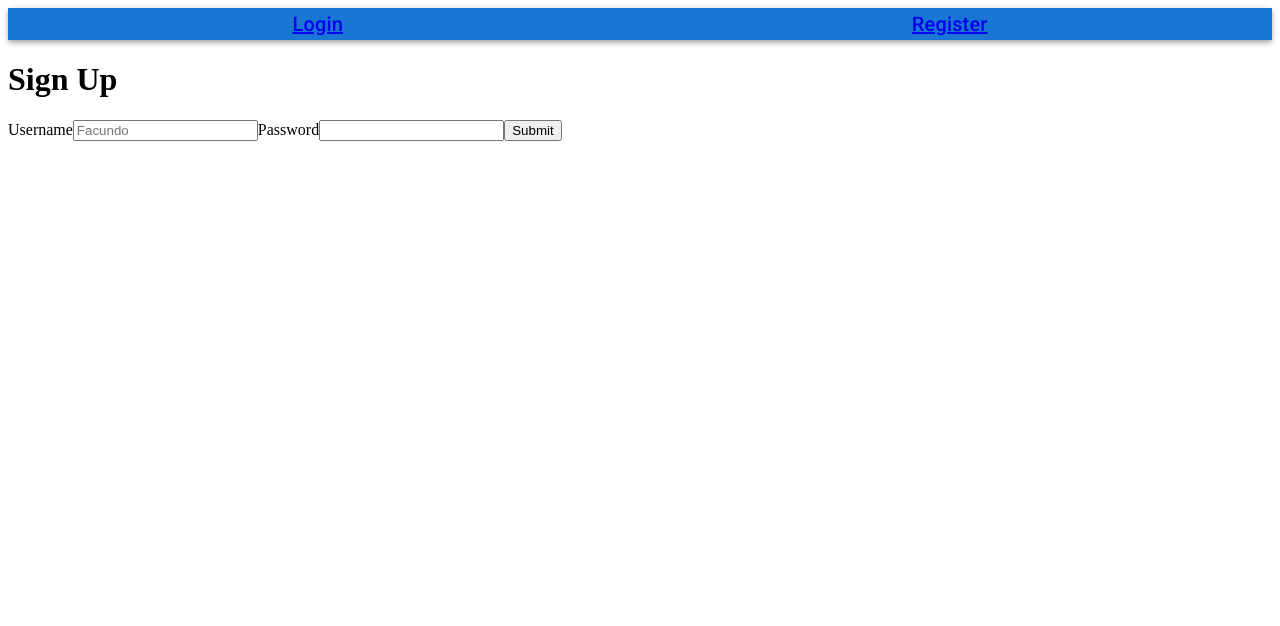
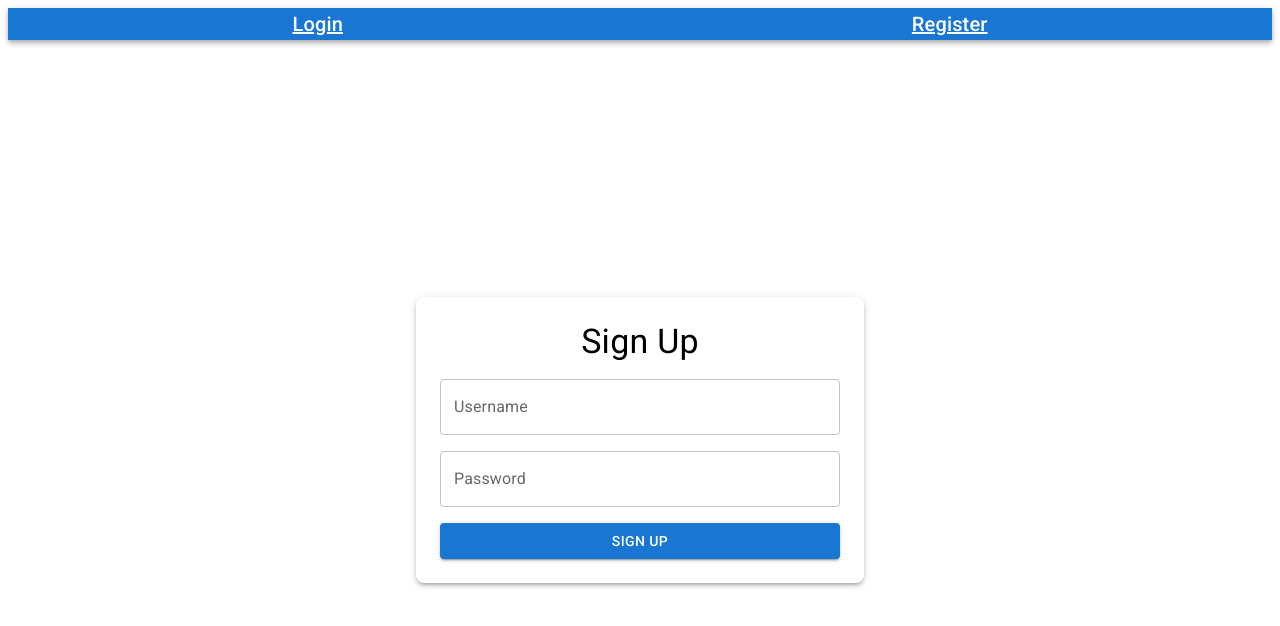
Before and after one commit to facundo1996/front-mern, a React (Vite) app: page /register in a window 1280 px wide. Shown: the top 626 px of the page. Built offline with nearby package versions, Linux system fonts and the light colour scheme; no server answers.

Commit message:
Refactor: Enhance styles with Material UI for better design and validation.

```diff
--- a/package.json
+++ b/package.json
@@ -17,7 +17,8 @@
     "formik": "^2.4.6",
     "react": "^18.3.1",
     "react-dom": "^18.3.1",
-    "react-router-dom": "^6.28.1"
+    "react-router-dom": "^6.28.1",
+    "yup": "^1.6.1"
   },
   "devDependencies": {
     "@eslint/js": "^9.17.0",
--- a/src/components/Navbar.jsx
+++ b/src/components/Navbar.jsx
@@ -1,35 +1,71 @@
 import { Link, useNavigate } from "react-router-dom";
 import { useUser } from "../context/UserContext.jsx";
-import { AppBar, Typography } from "@mui/material";
+import { AppBar, Typography, Button, Dialog, DialogActions, DialogContent, DialogTitle } from "@mui/material";
+import { useState } from "react";
 
 export default function Navbar() {
+  const { logoutUser, user } = useUser();
+  const navigate = useNavigate();
+  const [openDialog, setOpenDialog] = useState(false);
 
-  const { logoutUser, user } = useUser();
-  const navigate = useNavigate()
+  const handleLogout = () => {
+    logoutUser();
+    navigate('/login');
+    window.location.reload();
+  };
 
-  function logout() {
-    logoutUser();
-    navigate('/login')
-    window.location.reload();
-  }
+  const handleClickOpen = () => {
+    setOpenDialog(true);
+  };
+
+  const handleClose = () => {
+    setOpenDialog(false);
+  };
 
   return (
-    <AppBar position="relative" sx={{display: "flex", flexDirection:"row", justifyContent:"space-around"}}>
-      {!user || Object.keys(user).length === 0 && (
+    <AppBar position="relative" sx={{ display: "flex", flexDirection: "row", justifyContent: "space-around" }}>
+      {!user || Object.keys(user).length === 0 ? (
         <>
-          <Typography to="/login" variant="h6" component={Link} >Login</Typography>
-          <Typography to="/register" variant="h6" component={Link}>Register</Typography>
+          <Typography sx={{ color: '#fff' }} to="/login" variant="h6" component={Link}>
+            Login
+          </Typography>
+          <Typography sx={{ color: '#fff' }} to="/register" variant="h6" component={Link}>
+            Register
+          </Typography>
         </>
-      )}
-      {user.id && (
+      ) : (
         <>
-          <Typography to="/" variant="h6" component={Link}>Home</Typography>
-          <Typography to="/tasks" variant="h6" component={Link}>Tasks</Typography>
-          <Typography to="/new" variant="h6" component={Link}>Create Task</Typography>
-          <Typography to="/logout" variant="h6" component={Link} onClick={logout}>Logout</Typography>
+          <Typography sx={{ color: '#fff' }} to="/" variant="h6" component={Link}>
+            Home
+          </Typography>
+          <Typography sx={{ color: '#fff' }} to="/tasks" variant="h6" component={Link}>
+            Tasks
+          </Typography>
+          <Typography sx={{ color: '#fff' }} to="/new" variant="h6" component={Link}>
+            Create Task
+          </Typography>
+          <Typography sx={{ color: '#fff', cursor: 'pointer' }} variant="h6" component="span" onClick={handleClickOpen} >
+            Logout
+          </Typography>
         </>
       )}
 
-    </AppBar >
-  )
+      <Dialog open={openDialog} onClose={handleClose}>
+        <DialogTitle>Are you sure you want to log out?</DialogTitle>
+        <DialogContent>
+          <Typography variant="body2" color="textSecondary">
+            You will be logged out of your account.
+          </Typography>
+        </DialogContent>
+        <DialogActions>
+          <Button onClick={handleClose} color="primary">
+            Cancel
+          </Button>
+          <Button onClick={handleLogout} color="secondary">
+            Logout
+          </Button>
+        </DialogActions>
+      </Dialog>
+    </AppBar>
+  );
 }
--- a/src/context/TaskContext.jsx
+++ b/src/context/TaskContext.jsx
@@ -52,7 +52,6 @@ export const TaskContextProvider = ({ children }) => {
     try {
       await updateTaskRequest(id, taskDone)
       if(taskDone.done === 0 || taskDone.done === 1){
-        console.log(taskDone)
         setTasks(tasks.map( (task) => (task.id === id ?{...task, done: taskDone.done} :task) ))
       }
     } catch (error) {
--- a/src/pages/Login.jsx
+++ b/src/pages/Login.jsx
@@ -1,14 +1,27 @@
 import { Formik, Field, Form } from 'formik';
 import { useUser } from "../context/UserContext.jsx";
 import { useNavigate } from 'react-router-dom';
+import { TextField, Button, Typography, Box, Alert } from '@mui/material';
+import { useState } from 'react';
 
 export default function TaskForm() {
-  const navigate = useNavigate()
-  const { loginUser } = useUser()
+  const navigate = useNavigate();
+  const { loginUser } = useUser();
+  const [errorMessage, setErrorMessage] = useState('');
 
   return (
-    <div>
-      <h1>Login</h1>
+    <Box sx={{ display: 'flex', justifyContent: 'center', alignItems: 'center', height: '100vh' }}>
+      <Box sx={{ width: 400, padding: 3, borderRadius: 2, boxShadow: 3, backgroundColor: '#fff' }}>
+        <Typography variant="h4" align="center" sx={{ marginBottom: 2 }}>
+          Login
+        </Typography>
+
+        {errorMessage && (
+          <Box sx={{ marginBottom: 2 }}>
+            <Alert severity="error">{errorMessage}</Alert>
+          </Box>
+        )}
+
         <Formik
           initialValues={{
             username: '',
@@ -19,24 +32,42 @@ export default function TaskForm() {
             if (response.id) {
               navigate('/');
             } else {
-            alert(response.message)
+              setErrorMessage(response.message || 'Login failed');
             }
           }}
         >
           <Form>
-          <label htmlFor="username">Username</label>
+            <Box sx={{ marginBottom: 2 }}>
               <Field
                 name="username"
-            placeholder="Facundo" />
+                as={TextField}
+                label="Username"
+                fullWidth
+                variant="outlined"
+                placeholder="Enter your username"
+              />
+            </Box>
 
-          <label htmlFor="password">Password</label>
+            <Box sx={{ marginBottom: 2 }}>
               <Field
                 name="password"
+                as={TextField}
+                label="Password"
                 type="password"
+                fullWidth
+                variant="outlined"
+                placeholder="Enter your password"
               />
-          <button type="submit">Login</button>
+            </Box>
+
+            <Box sx={{ display: 'flex', justifyContent: 'center', marginTop: 2 }}>
+              <Button type="submit" variant="contained" color="primary" fullWidth>
+                Login
+              </Button>
+            </Box>
           </Form>
         </Formik>
-    </div>
-  )
+      </Box>
+    </Box>
+  );
 }
--- a/src/pages/Register.jsx
+++ b/src/pages/Register.jsx
@@ -1,41 +1,95 @@
 import { Formik, Field, Form } from 'formik';
-import { useTasks } from "../context/TaskContext.jsx";
 import { useUser } from "../context/UserContext.jsx";
-import { useNavigate, useParams } from 'react-router-dom';
-import { useEffect, useState } from 'react';
+import { useNavigate } from 'react-router-dom';
+import { Box, Button, TextField, Typography, Alert } from '@mui/material';
+import * as Yup from 'yup';
+import { useState } from 'react';
 
+
+const validationSchema = Yup.object({
+  username: Yup.string()
+    .min(4, "Username must be at least 4 characters")
+    .required("Username is required"),
+  password: Yup.string()
+    .min(3, "Password must be at least 3 characters")
+    .required("Password is required"),
+});
 
 export default function TaskForm() {
   const navigate = useNavigate();
-  const { registerUser } = useUser()
+  const { registerUser } = useUser();
+  const [errorMessage, setErrorMessage] = useState('');
 
   return (
-    <div>
-      <h1>Sign Up</h1>
+    <Box sx={{ display: 'flex', justifyContent: 'center', alignItems: 'center', height: '100vh' }}>
+      <Box sx={{ width: 400, padding: 3, borderRadius: 2, boxShadow: 3, backgroundColor: '#fff' }}>
+        <Typography variant="h4" align="center" sx={{ marginBottom: 2 }}>
+          Sign Up
+        </Typography>
+
+        {errorMessage && (
+          <Box sx={{ marginBottom: 2 }}>
+            <Alert severity="error">{errorMessage}</Alert>
+          </Box>
+        )}
+
         <Formik
           initialValues={{
             username: '',
             password: '',
           }}
+          validationSchema={validationSchema}
           onSubmit={async (values) => {
-          console.log(values)
-          await registerUser(values)
+            const response = await registerUser(values);
+            if (response.id) {
+              navigate('/');
+            } else {
+              setErrorMessage(response.message || 'Registration failed');
+            }
           }}
         >
-        <Form>
-          <label htmlFor="username">Username</label>
+          {({ handleChange, handleSubmit, values, errors, touched, isSubmitting }) => (
+            <Form onSubmit={handleSubmit}>
+              <Box sx={{ marginBottom: 2 }}>
                 <Field
                   name="username"
-            placeholder="Facundo" />
+                  as={TextField}
+                  label="Username"
+                  fullWidth
+                  variant="outlined"
+                  placeholder="Enter your username"
+                  onChange={handleChange}
+                  value={values.username}
+                  error={touched.username && Boolean(errors.username)}
+                  helperText={touched.username && errors.username}
+                />
+              </Box>
 
-          <label htmlFor="password">Password</label>
+              <Box sx={{ marginBottom: 2 }}>
                 <Field
                   name="password"
+                  as={TextField}
+                  label="Password"
                   type="password"
+                  fullWidth
+                  variant="outlined"
+                  placeholder="Enter your password"
+                  onChange={handleChange}
+                  value={values.password}
+                  error={touched.password && Boolean(errors.password)}
+                  helperText={touched.password && errors.password}
                 />
-          <button type="submit">Submit</button>
+              </Box>
+
+              <Box sx={{ display: 'flex', justifyContent: 'center', marginTop: 2 }}>
+                <Button type="submit" variant="contained" color="primary" fullWidth disabled={isSubmitting}>
+                  {isSubmitting ? 'Registering...' : 'Sign Up'}
+                </Button>
+              </Box>
             </Form>
+          )}
         </Formik>
-    </div>
-  )
+      </Box>
+    </Box>
+  );
 }
--- a/src/pages/TaskForm.jsx
+++ b/src/pages/TaskForm.jsx
@@ -2,71 +2,87 @@ import { Form, Formik } from 'formik';
 import { useTasks } from "../context/TaskContext.jsx";
 import { useNavigate, useParams } from 'react-router-dom';
 import { useEffect, useState } from 'react';
+import { TextField, Button, Container, Typography } from '@mui/material';
 
 export default function TaskForm() {
-  const navigate = useNavigate()
+  const navigate = useNavigate();
   const { createTask, getTask, updateTask } = useTasks();
   const [task, setTask] = useState({
     title: "",
     description: ""
-  })
-  const params = useParams()
+  });
+  const params = useParams();
 
   useEffect(() => {
     const loadTask = async () => {
       if (params.id) {
-        const taskResponse = await getTask(params.id)
+        const taskResponse = await getTask(params.id);
         setTask({
           title: taskResponse.title,
           description: taskResponse.description
-        })
+        });
       }
-    }
-    loadTask()
-  }, []);
+    };
+    loadTask();
+  }, [params.id]);
 
   return (
-    <div>
-      <h1>{params.id ? 'Edit Task' : 'Create Task'}</h1>
+    <Container maxWidth="sm" sx={{ mt: 4 }}>
+      <Typography variant="h4" gutterBottom>
+        {params.id ? 'Edit Task' : 'Create Task'}
+      </Typography>
+
       <Formik
         initialValues={task}
         enableReinitialize={true}
         onSubmit={async (values, actions) => {
           if (params.id) {
-            await updateTask(params.id, values)
-            navigate('/')
+            await updateTask(params.id, values);
+            navigate('/');
           } else {
-            await createTask(values)
+            await createTask(values);
           }
-          actions.resetForm()
+          actions.resetForm();
         }}
       >
         {({ handleChange, handleSubmit, values, isSubmitting }) => (
           <Form onSubmit={handleSubmit}>
-            <label>Title</label>
-            <input
-              type="text"
+            <TextField
+              fullWidth
+              label="Title"
+              variant="outlined"
               name="title"
+              value={values.title}
               onChange={handleChange}
-              value={values.title}
+              sx={{ mb: 2 }}
             />
 
-            <label>Description</label>
-            <input
-              type="textarea"
+            <TextField
+              fullWidth
+              label="Description"
+              variant="outlined"
               name="description"
-              rows="3"
-              placeholder='Write a description'
+              value={values.description}
               onChange={handleChange}
-              value={values.description}
+              multiline
+              rows={3}
+              placeholder="Write a description"
+              sx={{ mb: 2 }}
             />
 
-            <button type='submit' disabled={isSubmitting}>
-              {isSubmitting ? 'Saving..' : 'Save'}
-            </button>
+            <Button
+              variant="contained"
+              color="primary"
+              fullWidth
+              type="submit"
+              disabled={isSubmitting}
+              sx={{ mt: 2 }}
+            >
+              {isSubmitting ? 'Saving...' : 'Save'}
+            </Button>
           </Form>
         )}
       </Formik>
-    </div>
-  )
+    </Container>
+  );
 }
```
Also changed, not shown: src/components/TaskCard.jsx (+31 -9 lines), src/pages/Home.jsx (+6 -1 lines), src/pages/TasksPage.jsx (+23 -11 lines), 1 other file (tests, documents, lock files or other folders). Lines whose indentation alone changed are shown as unchanged.
